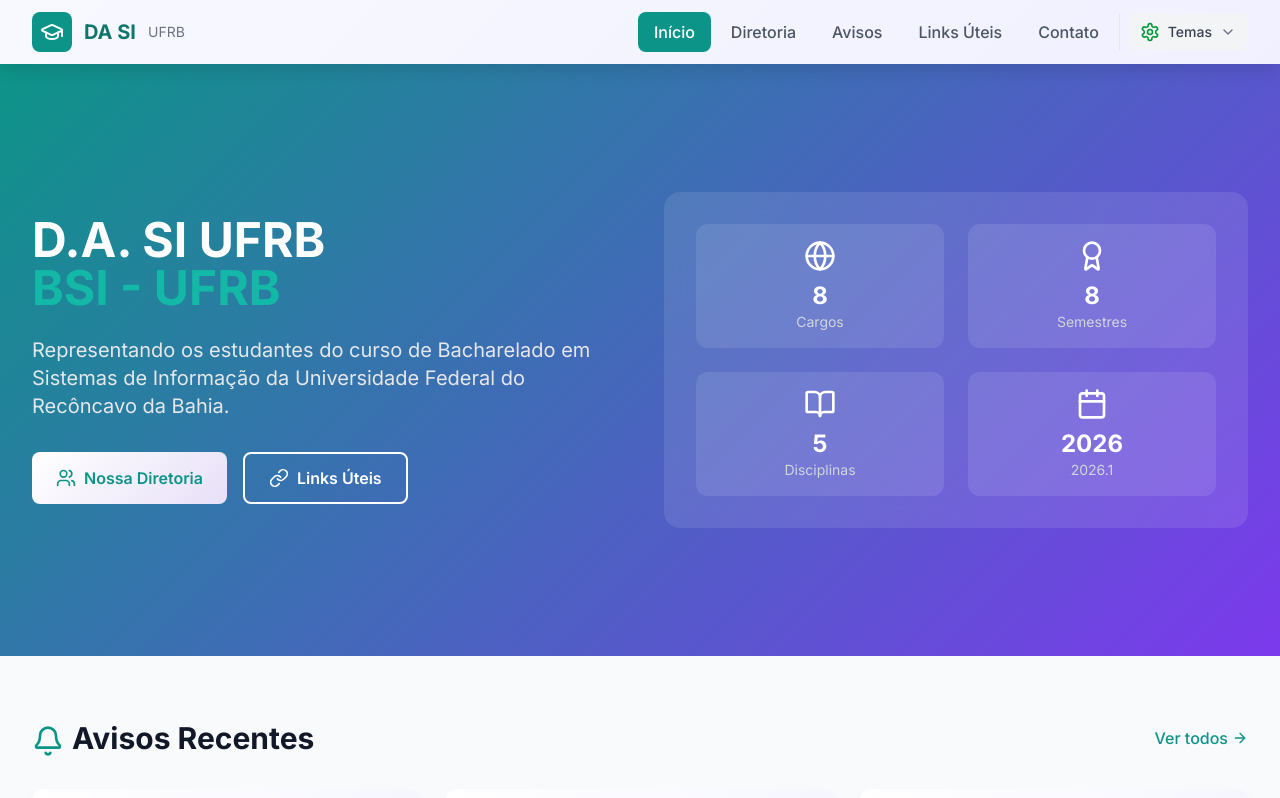
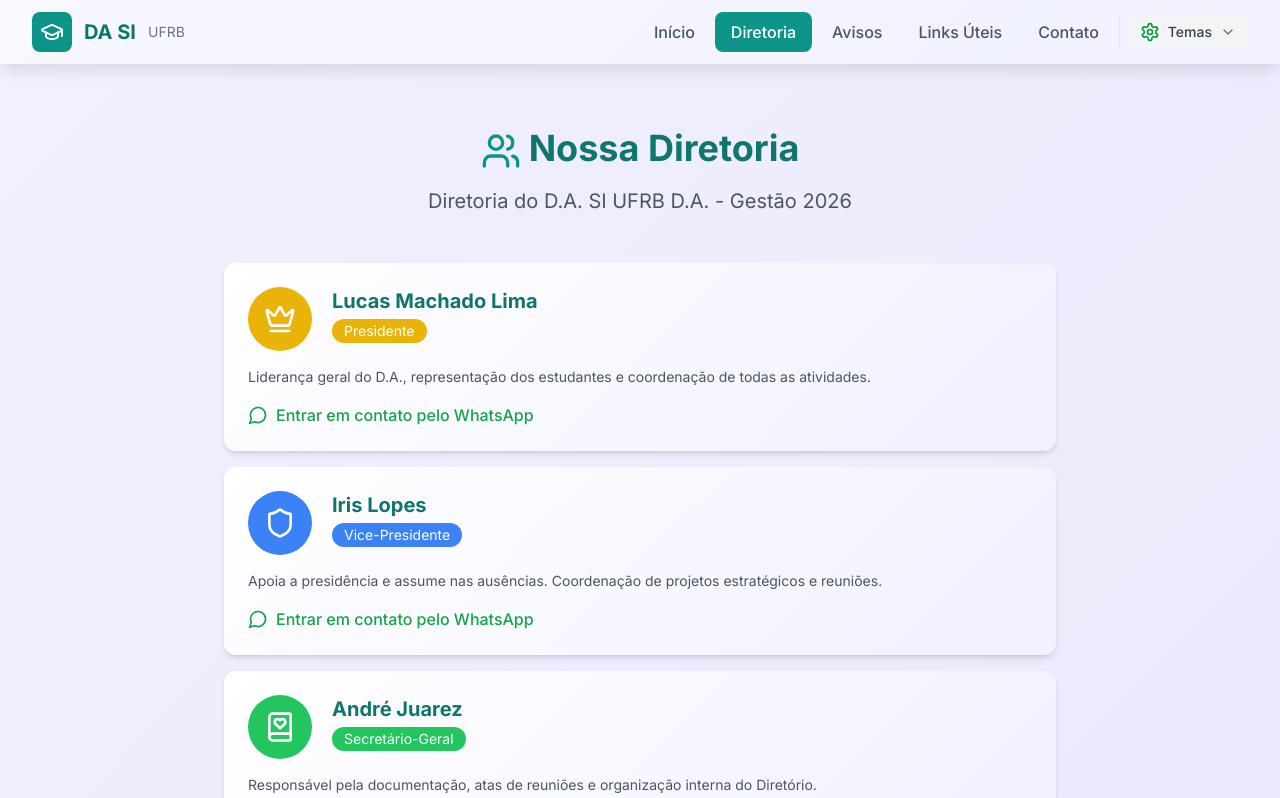
Before and after one commit to Deivisan/si-ufrb-site, a React (Vite) app: page /#/diretoria in a window 1280 px wide. Before the commit this address led to /. Shown: the top 798 px of the page. Built offline with nearby package versions, Linux system fonts and the light colour scheme.

Commit message:
feat: adicionado foto Luiz Alberto, descrições melhores em todos membros

```diff
--- a/src/pages/Diretoria.tsx
+++ b/src/pages/Diretoria.tsx
@@ -9,6 +9,7 @@
     nome: 'Lucas Machado Lima',
     cargo: 'Presidente',
     telefone: '7199914531',
+    descricao: 'Liderança geral do D.A., representação dos estudantes e coordenação de todas as atividades.',
     icon: <Crown className="w-8 h-8" />,
     cor: 'bg-yellow-500',
   },
@@ -16,6 +17,7 @@
     nome: 'Iris Lopes',
     cargo: 'Vice-Presidente',
     telefone: '7591266558',
+    descricao: 'Apoia a presidência e assume nas ausências. Coordenação de projetos estratégicos e reuniões.',
     icon: <Shield className="w-8 h-8" />,
     cor: 'bg-blue-500',
   },
@@ -23,6 +25,7 @@
     nome: 'André Juarez',
     cargo: 'Secretário-Geral',
     telefone: '7199319660',
+    descricao: 'Responsável pela documentação, atas de reuniões e organização interna do Diretório.',
     icon: <BookHeart className="w-8 h-8" />,
     cor: 'bg-green-500',
   },
@@ -30,6 +33,7 @@
     nome: 'Evelin Miranda',
     cargo: 'Tesoureiro',
     telefone: '7491541394',
+    descricao: 'Gestão financeira transparente e prestação de contas de todos os recursos do D.A.',
     icon: <Award className="w-8 h-8" />,
     cor: 'bg-purple-500',
   },
@@ -37,6 +41,7 @@
     nome: 'Vince Sales',
     cargo: 'Assuntos Acadêmicos',
     telefone: null,
+    descricao: 'Interface entre alunos, professores e colegiado. Disciplinas, avaliações e qualidade de ensino.',
     icon: <GraduationCap className="w-8 h-8" />,
     cor: 'bg-indigo-500',
   },
@@ -44,6 +49,7 @@
     nome: 'Brunna Moura',
     cargo: 'Divulgação e RP',
     telefone: '7199463003',
+    descricao: 'Comunicação oficial, redes sociais, marketing e imagem do D.A. junto aos estudantes.',
     icon: <Mic className="w-8 h-8" />,
     cor: 'bg-pink-500',
   },
@@ -51,6 +57,7 @@
     nome: 'Deivison Santana',
     cargo: 'Tecnologia e Inovação',
     telefone: '7581231019',
+    descricao: 'Desenvolvimento de sistemas, sites, automações e soluções tecnológicas para facilitar a vida dos alunos.',
     icon: <Code className="w-8 h-8" />,
     cor: 'bg-cyan-500',
   },
@@ -58,20 +65,23 @@
     nome: 'Flávio Augusto',
     cargo: 'Extensão e Projetos',
     telefone: '7583402662',
+    descricao: 'Projetos sociais, parcerias externas, eventos e ações de extensão com a comunidade.',
     icon: <HandHeart className="w-8 h-8" />,
     cor: 'bg-orange-500',
   },
   {
-    nome: 'Iuri Silva',
-    cargo: '1º Secretário FSA',
+    nome: 'Iuri Silva Motta',
+    cargo: '1º Secretário Feira de Santana',
     telefone: null,
+    descricao: 'Representação e suporte aos alunos do polo de Feira de Santana.',
     icon: <Users className="w-8 h-8" />,
     cor: 'bg-teal-500',
   },
   {
-    nome: 'Cássio Figueredo',
+    nome: 'Cássio Figueredo Dourado',
     cargo: '2º Secretário Ipirá',
     telefone: null,
+    descricao: 'Representação e suporte aos alunos do polo de Ipirá.',
     icon: <Users className="w-8 h-8" />,
     cor: 'bg-rose-500',
   },
@@ -79,20 +89,24 @@
     nome: 'Vileri',
     cargo: '3º Secretário Santo Amaro',
     telefone: null,
+    descricao: 'Representação e suporte aos alunos do polo de Santo Amaro.',
     icon: <Users className="w-8 h-8" />,
     cor: 'bg-lime-500',
   },
   {
     nome: 'Gustavo Bruno',
-    cargo: 'Estágios e Mercado',
+    cargo: 'Estágios e Mercado de Trabalho',
     telefone: null,
+    descricao: 'Parcerias com empresas, vagas de estágio e oportunidades profissionais para os alunos.',
     icon: <Award className="w-8 h-8" />,
     cor: 'bg-amber-500',
   },
   {
-    nome: 'Luiz Alberto Silva',
-    cargo: 'Inclusão e Permanência',
+    nome: 'Luiz Alberto Silva Santos',
+    cargo: 'Inclusão e Permanência Estudantil',
     telefone: '7499893083',
+    descricao: 'Ações de inclusão, acessibilidade, apoio psicológico e combate a evasão escolar.',
+    foto: '/fotos/luiz-alberto.jpg',
     icon: <Users className="w-8 h-8" />,
     cor: 'bg-emerald-500',
   },
@@ -119,33 +133,49 @@
         <section className="mb-12">
           <div className="space-y-4">
             {diretoriaCompleta.map((membro, index) => (
-              <motion.a
+              <motion.div
                 key={membro.nome}
                 initial={{ opacity: 0, x: -20 }}
                 animate={{ opacity: 1, x: 0 }}
                 transition={{ delay: index * 0.06 }}
-                href={membro.telefone ? `https://wa.me/55${membro.telefone}` : '#'}
-                target="_blank"
-                rel="noopener noreferrer"
-                className={`flex items-center p-5 rounded-xl shadow-md card-hover ${membro.telefone ? 'cursor-pointer' : ''}`}
+                className="rounded-xl shadow-md p-6 card-hover"
                 style={{ background: 'linear-gradient(135deg, #ffffff 0%, #f0f0ff 100%)' }}
               >
-                <div className={`w-16 h-16 ${membro.cor} rounded-full flex items-center justify-center text-white flex-shrink-0 mr-5`}>
-                  {membro.icon}
+                <div className="flex items-start space-x-5 mb-4">
+                  {membro.foto ? (
+                    <img
+                      src={membro.foto}
+                      alt={membro.nome}
+                      className="w-16 h-16 rounded-full object-cover flex-shrink-0 border-2 border-gray-200"
+                    />
+                  ) : (
+                    <div className={`w-16 h-16 ${membro.cor} rounded-full flex items-center justify-center text-white flex-shrink-0`}>
+                      {membro.icon}
+                    </div>
+                  )}
+
+                  <div className="flex-1">
+                    <h3 className="text-xl font-bold" style={{ color: 'var(--color-primary-dark)' }}>{membro.nome}</h3>
+                    <p className={`text-sm text-white px-3 py-0.5 rounded-full inline-block mt-1 ${membro.cor}`}>
+                      {membro.cargo}
+                    </p>
+                  </div>
                 </div>
 
-                <div className="flex-1">
-                  <h3 className="text-xl font-bold" style={{ color: 'var(--color-primary-dark)' }}>{membro.nome}</h3>
-                  <p className="text-base" style={{ color: theme.primary }}>{membro.cargo}</p>
-                </div>
+                <p className="text-sm mb-4" style={{ color: '#4b5563' }}>{membro.descricao}</p>
 
                 {membro.telefone && (
-                  <div className="flex items-center text-green-600 font-medium">
+                  <a
+                    href={`https://wa.me/55${membro.telefone}`}
+                    target="_blank"
+                    rel="noopener noreferrer"
+                    className="flex items-center text-green-600 font-medium hover:text-green-700"
+                  >
                     <MessageCircle className="w-5 h-5 mr-2" />
-                    WhatsApp
-                  </div>
+                    Entrar em contato pelo WhatsApp
+                  </a>
                 )}
-              </motion.a>
+              </motion.div>
             ))}
           </div>
         </section>
```
Also changed, not shown: 5 other files (tests, documents, lock files or other folders).
